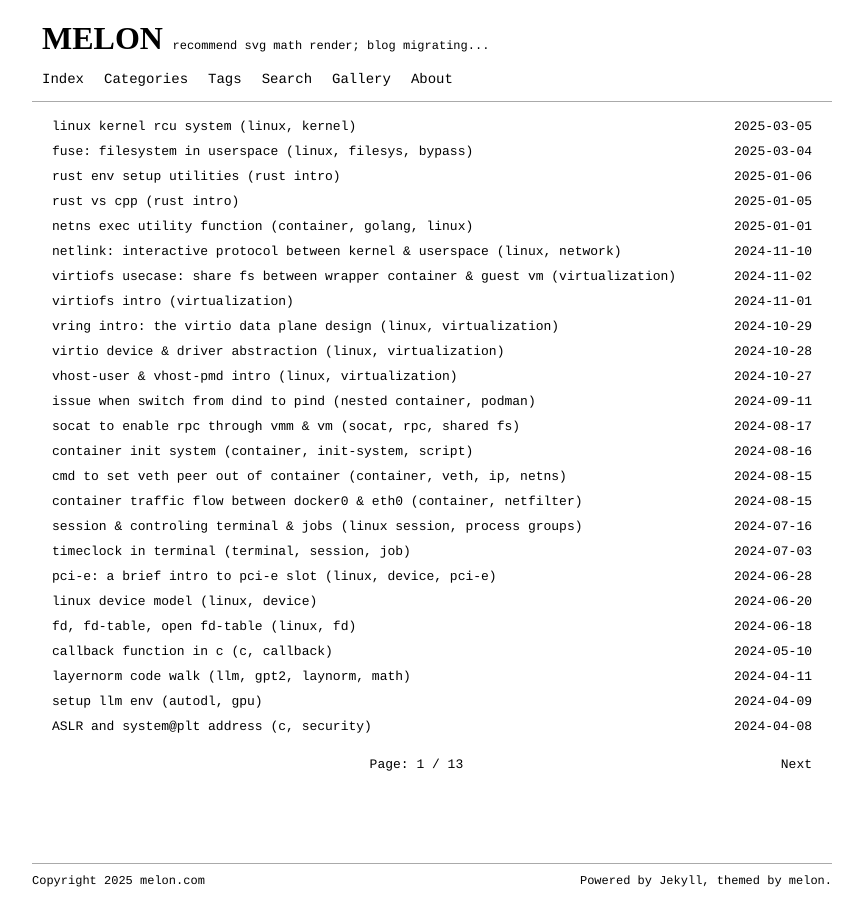
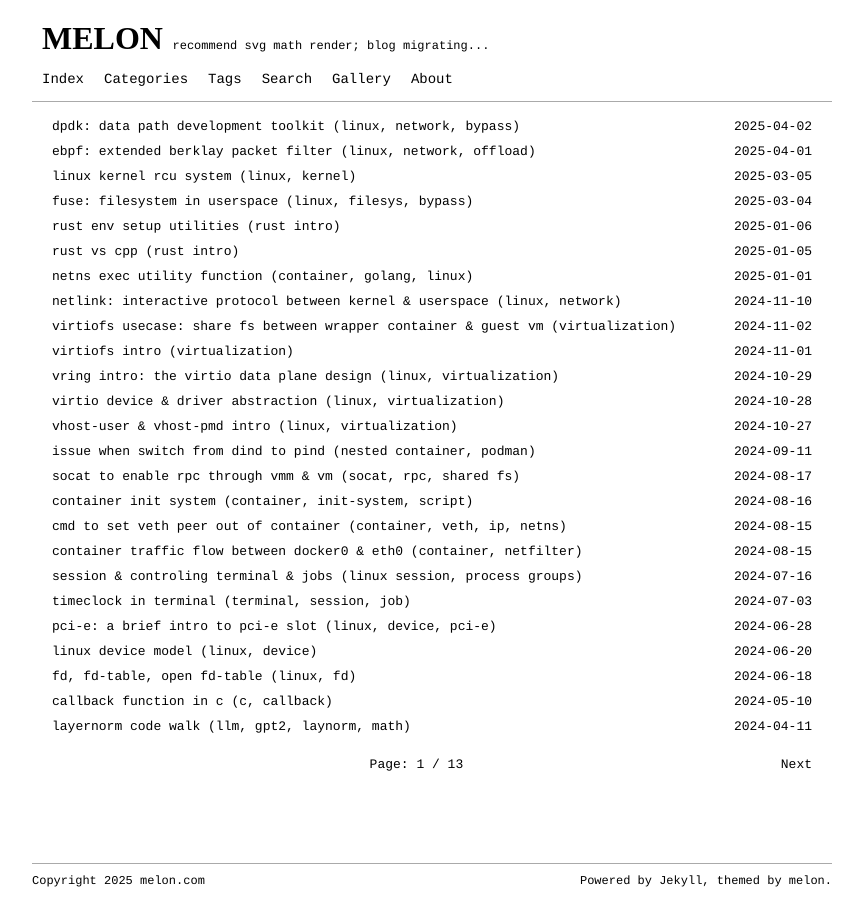
Before and after one commit to amnesiiac/amnesiiac.github.io, a Jekyll site: the page built from index.html, in a window 1280 px wide. Shown: the whole page, without its empty margins (208-1068 px from the left). Built offline with Jekyll 4.4.1, drawn with Linux system fonts in a browser that asks for light colours; the list of posts is cut into pages by our own code.

Commit message:
update posts

```diff
--- /dev/null
+++ b/_posts/2025-04-01-linux-network-ebpf.md
@@ -0,0 +1,12 @@
+---
+layout: post
+title: "ebpf: extended berklay packet filter (linux, network, offload)"
+author: "melon"
+date: 2025-04-01 21:54
+categories: "2025"
+tags:
+  - linux
+  - network
+---
+
+todo: conclude ebpf examples & actions here
--- /dev/null
+++ b/_posts/2025-04-02-linux-network-dpdk.md
@@ -0,0 +1,12 @@
+---
+layout: post
+title: "dpdk: data path development toolkit (linux, network, bypass)"
+author: "melon"
+date: 2025-04-02 21:55
+categories: "2025"
+tags:
+  - linux
+  - network
+---
+
+todo: conclude dpdk toy examples & sdk usage here
```
Also changed, not shown: _posts/2022-12-11-c-struct.md (+83 -36 lines).
